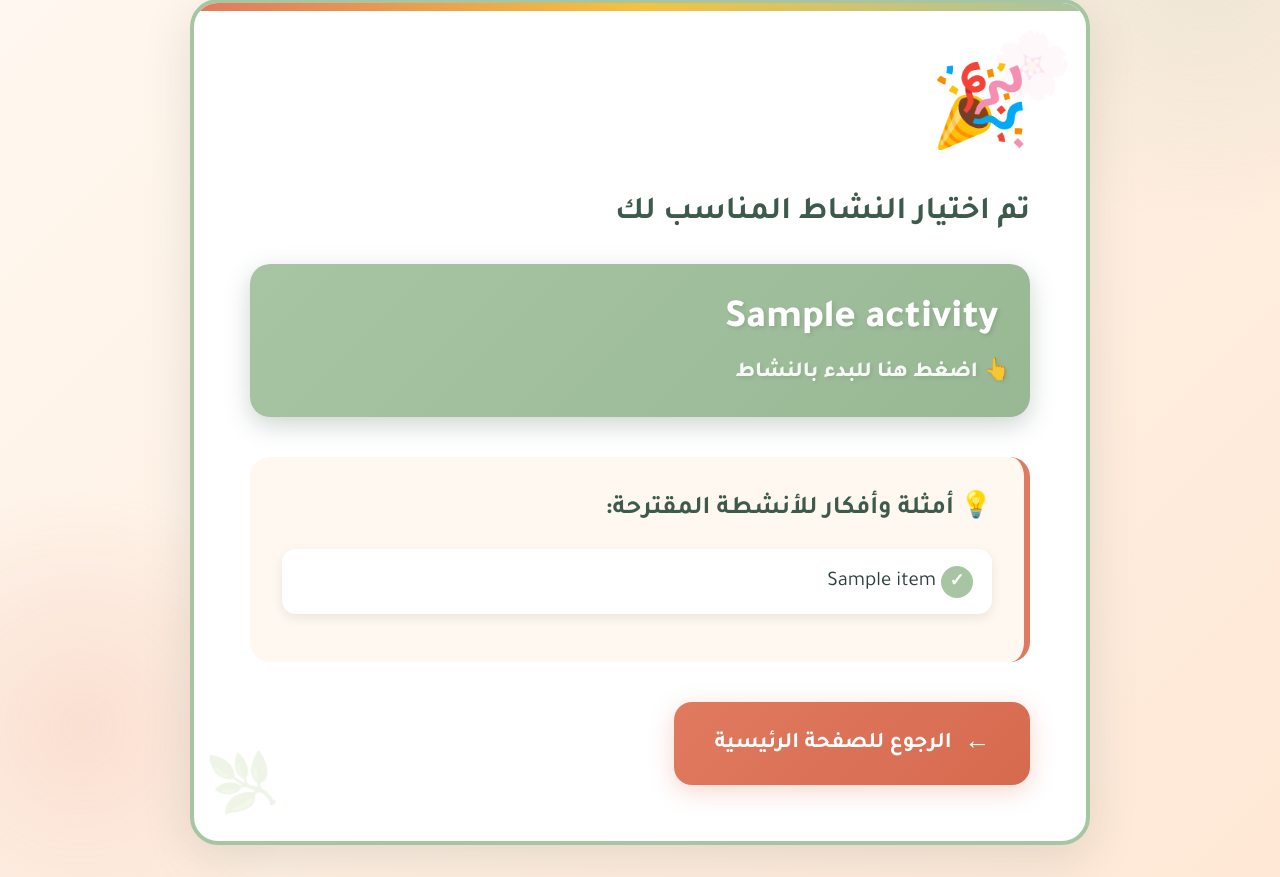
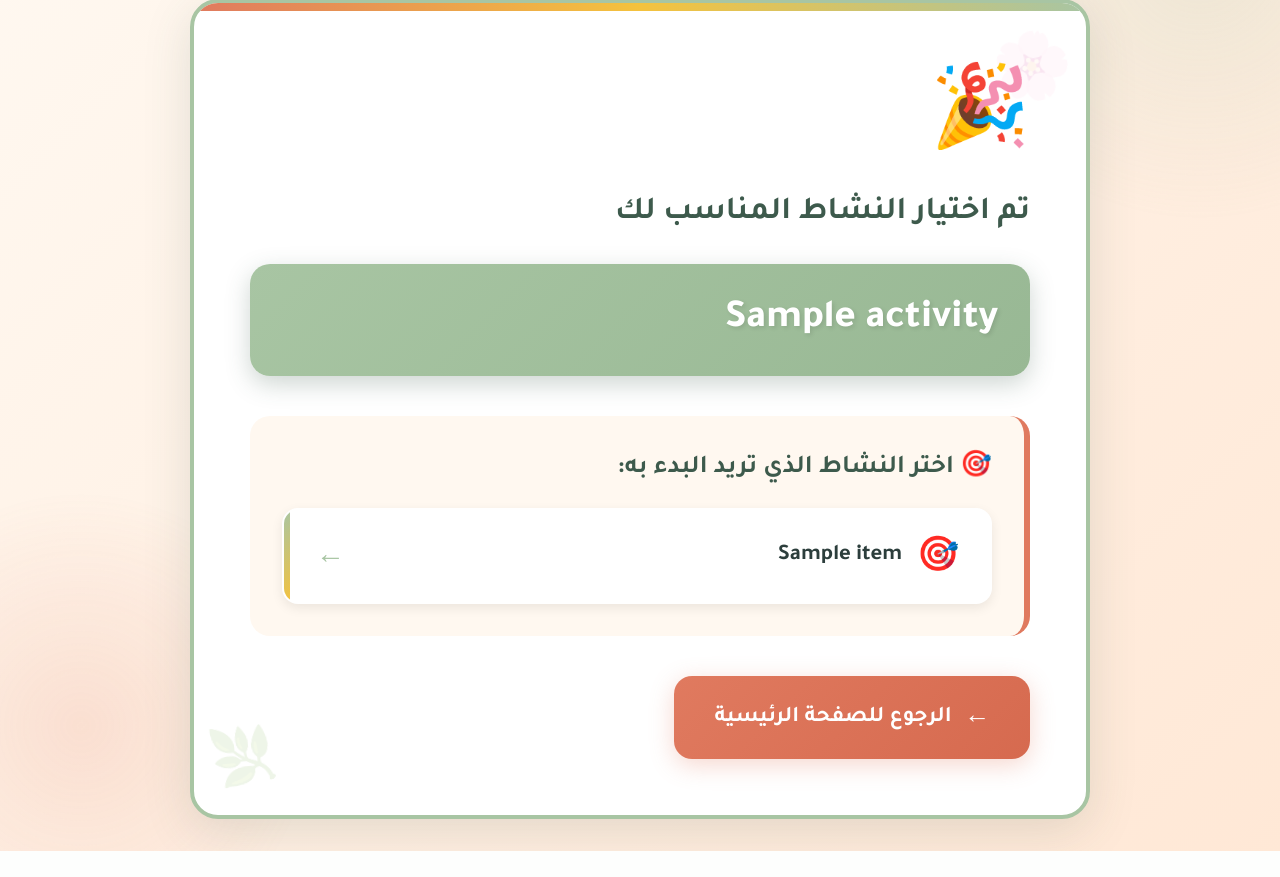
Before and after one commit to HaneenDahbour/elderly-ai-system, a Flask app: template templates/result.html in a window 1280 px wide. Shown: the part 33-910 px from the top of the page. After the commit the page ends 884 px from the top, so only its background shows below. Run offline with Flask 3, Linux system fonts and the light colour scheme; the template is opened without the code that fills it: most values are stand-ins (such as "Sample title", 1, 10 or a date in 2020); parts of the project's set-up code (start-up, migrations or seed data) failed here and were passed over.

```diff
--- a/app.py
+++ b/app.py
@@ -29,35 +29,44 @@ def predict():
     prediction = model.predict(data)
     activity = le.inverse_transform(prediction)[0]
 
-    # روابط الأنشطة الحقيقية على الإنترنت
-    activity_link = ""
+    # روابط الأنشطة مع الاقتراحات
+    suggestions_with_links = []
 
     if activity == "نادي حوار":
-        activity_link = "https://meet.jit.si"  # منصة اجتماعات مجانية
+        suggestions_with_links = [
+            {"name": "جلسة دردشة جماعية", "link": "https://meet.jit.si"},
+            {"name": "مناقشة قصة", "link": "https://www.storycorps.org"},
+            {"name": "نادي ذكريات", "link": "https://www.reminiscencetherapyarchive.org"},
+            {"name": "لقاء عائلي افتراضي", "link": "https://zoom.us"},
+            {"name": "مشاركة تجارب الحياة", "link": "https://www.storybooth.com"}
+        ]
 
     elif activity == "جلسة ألغاز":
-        activity_link = "https://www.puzzle-sudoku.com"  # ألعاب ألغاز متنوعة
+        suggestions_with_links = [
+            {"name": "كلمات متقاطعة", "link": "https://www.wordgames.com/crossword.html"},
+            {"name": "سودوكو", "link": "https://www.sudoku.com"},
+            {"name": "ألعاب ذاكرة", "link": "https://www.memozor.com/memory-games"},
+            {"name": "ألغاز منطقية", "link": "https://www.puzzle-sudoku.com"},
+            {"name": "ألعاب الذكاء", "link": "https://www.lumosity.com"}
+        ]
 
     elif activity == "تمارين خفيفة":
-        activity_link = "https://www.youtube.com/watch?v=8BcPHWGQO44"  # فيديو تمارين للكبار
+        suggestions_with_links = [
+            {"name": "تمارين كرسي", "link": "https://www.youtube.com/watch?v=8BcPHWGQO44"},
+            {"name": "مشي منزلي", "link": "https://www.youtube.com/watch?v=enYITYwvPAQ"},
+            {"name": "يوغا للمبتدئين", "link": "https://www.youtube.com/watch?v=v7AYKMP6rOE"},
+            {"name": "تمارين توازن", "link": "https://www.youtube.com/watch?v=FNY3bKfE8gA"},
+            {"name": "تمارين تمدد", "link": "https://www.youtube.com/watch?v=g_tea8ZNk5A"}
+        ]
 
     elif activity == "نشاط فني":
-        activity_link = "https://sketch.io/sketchpad/"  # لوحة رسم أونلاين
-
-    # Activity suggestions
-    suggestions = []
-
-    if activity == "نادي حوار":
-        suggestions = ["جلسة حوار جماعي", "مناقشة قصة", "نادي ذكريات", "لقاء عائلي", "مشاركة تجارب الحياة"]
-
-    elif activity == "جلسة ألغاز":
-        suggestions = ["حل كلمات متقاطعة", "ألعاب ذاكرة", "ألغاز منطقية", "سودوكو", "ألعاب الذكاء"]
-
-    elif activity == "تمارين خفيفة":
-        suggestions = ["تمارين تمدد", "مشي جماعي", "حركات كرسي خفيفة", "يوغا للمبتدئين", "تمارين توازن"]
-
-    elif activity == "نشاط فني":
-        suggestions = ["رسم وتلوين", "أشغال يدوية", "تشكيل بالصلصال", "موسيقى هادئة", "خط عربي"]
+        suggestions_with_links = [
+            {"name": "رسم أونلاين", "link": "https://sketch.io/sketchpad/"},
+            {"name": "تلوين للكبار", "link": "https://www.thecolor.com"},
+            {"name": "موسيقى هادئة", "link": "https://www.youtube.com/watch?v=lFcSrYw-ARY"},
+            {"name": "صناعة فنية", "link": "https://www.pinterest.com/search/pins/?q=easy%20crafts%20for%20seniors"},
+            {"name": "خط عربي", "link": "https://www.calligrapher.ai"}
+        ]
 
     explanation = ""
 
@@ -92,9 +101,8 @@ def predict():
     return render_template(
         "result.html",
         activity=activity,
-        activity_link=activity_link,
         explanation=explanation,
-        suggestions=suggestions
+        suggestions=suggestions_with_links
     )
 
 
@@ -188,6 +196,15 @@ def page_not_found(e):
 
 
 if __name__ == "__main__":
+    print("=" * 60)
+    print("🚀 تم تشغيل نظام توصية الأنشطة لكبار السن بنجاح!")
+    print("=" * 60)
+    print("📍 الصفحة الرئيسية: http://0.0.0.0:10000/")
+    print("📊 صفحة الإحصائيات: http://0.0.0.0:10000/stats")
+    print("=" * 60)
+    print("💡 ملاحظة: سيتم حفظ جميع التنبؤات في ملف history.csv")
+    print("=" * 60)
+
     import os
     port = int(os.environ.get("PORT", 10000))
     app.run(host="0.0.0.0", port=port, debug=True)
--- a/templates/result.html
+++ b/templates/result.html
@@ -166,61 +166,6 @@
             text-shadow: 2px 2px 4px rgba(0, 0, 0, 0.1);
         }
 
-        .activity-clickable {
-            display: block;
-            text-decoration: none;
-            cursor: pointer;
-            transition: all 0.3s ease;
-            position: relative;
-            overflow: hidden;
-        }
-
-        .activity-clickable::before {
-            content: '';
-            position: absolute;
-            top: 50%;
-            left: 50%;
-            width: 0;
-            height: 0;
-            border-radius: 50%;
-            background: rgba(255, 255, 255, 0.3);
-            transform: translate(-50%, -50%);
-            transition: width 0.6s, height 0.6s;
-        }
-
-        .activity-clickable:hover::before {
-            width: 500px;
-            height: 500px;
-        }
-
-        .activity-clickable:hover {
-            transform: scale(1.05);
-            box-shadow: 0 12px 36px rgba(61, 90, 76, 0.35);
-        }
-
-        .activity-clickable:active {
-            transform: scale(0.98);
-        }
-
-        .click-hint {
-            display: block;
-            font-size: 1.3rem;
-            margin-top: 0.8rem;
-            opacity: 0.9;
-            animation: pulse 2s ease-in-out infinite;
-        }
-
-        @keyframes pulse {
-            0%, 100% {
-                opacity: 0.7;
-                transform: scale(1);
-            }
-            50% {
-                opacity: 1;
-                transform: scale(1.05);
-            }
-        }
-
         @keyframes scaleIn {
             from {
                 opacity: 0;
@@ -260,30 +205,36 @@
             font-weight: 700;
         }
 
-        .suggestion-list {
-            list-style: none;
-            padding: 0;
+        .suggestion-grid {
+            display: grid;
+            gap: 1rem;
+            margin-top: 1.5rem;
         }
 
-        .suggestion-list li {
+        .suggestion-button {
+            display: flex;
+            align-items: center;
+            justify-content: space-between;
             background: white;
-            padding: 1.3rem 1.5rem;
-            margin: 1rem 0;
-            border-radius: 14px;
-            font-size: 1.3rem;
+            padding: 1.5rem 2rem;
+            border-radius: 16px;
+            text-decoration: none;
             color: var(--text-primary);
+            font-size: 1.4rem;
+            font-weight: 600;
             box-shadow: 0 4px 12px rgba(0, 0, 0, 0.08);
+            transition: all 0.3s ease;
             position: relative;
-            padding-right: 3.5rem;
-            transition: all 0.3s ease;
+            overflow: hidden;
+            border: 2px solid transparent;
             animation: fadeInLeft 0.5s ease-out both;
         }
 
-        .suggestion-list li:nth-child(1) { animation-delay: 1s; }
-        .suggestion-list li:nth-child(2) { animation-delay: 1.1s; }
-        .suggestion-list li:nth-child(3) { animation-delay: 1.2s; }
-        .suggestion-list li:nth-child(4) { animation-delay: 1.3s; }
-        .suggestion-list li:nth-child(5) { animation-delay: 1.4s; }
+        .suggestion-button:nth-child(1) { animation-delay: 1s; }
+        .suggestion-button:nth-child(2) { animation-delay: 1.1s; }
+        .suggestion-button:nth-child(3) { animation-delay: 1.2s; }
+        .suggestion-button:nth-child(4) { animation-delay: 1.3s; }
+        .suggestion-button:nth-child(5) { animation-delay: 1.4s; }
 
         @keyframes fadeInLeft {
             from {
@@ -296,28 +247,62 @@
             }
         }
 
-        .suggestion-list li::before {
-            content: '✓';
+        .suggestion-button::before {
+            content: '';
             position: absolute;
-            right: 1.2rem;
-            top: 50%;
-            transform: translateY(-50%);
-            color: white;
-            background: var(--soft-sage);
-            width: 2rem;
-            height: 2rem;
-            border-radius: 50%;
+            top: 0;
+            left: 0;
+            width: 6px;
+            height: 100%;
+            background: linear-gradient(135deg, var(--soft-sage), var(--gentle-gold));
+            transition: width 0.3s ease;
+        }
+
+        .suggestion-button:hover::before {
+            width: 100%;
+            opacity: 0.1;
+        }
+
+        .suggestion-button:hover {
+            transform: translateX(-8px);
+            box-shadow: 0 8px 24px rgba(61, 90, 76, 0.2);
+            border-color: var(--soft-sage);
+            background: linear-gradient(135deg, white, #F8FFF7);
+        }
+
+        .suggestion-button:active {
+            transform: translateX(-5px) scale(0.98);
+        }
+
+        .suggestion-icon {
             display: flex;
             align-items: center;
-            justify-content: center;
-            font-weight: bold;
-            font-size: 1.1rem;
+            gap: 1rem;
         }
 
-        .suggestion-list li:hover {
-            transform: translateX(-8px);
-            box-shadow: 0 6px 20px rgba(61, 90, 76, 0.15);
-            background: linear-gradient(135deg, white, #FAFDF9);
+        .suggestion-icon::before {
+            content: '🎯';
+            font-size: 2rem;
+            animation: pulse 2s ease-in-out infinite;
+        }
+
+        @keyframes pulse {
+            0%, 100% {
+                transform: scale(1);
+            }
+            50% {
+                transform: scale(1.1);
+            }
+        }
+
+        .suggestion-arrow {
+            color: var(--soft-sage);
+            font-size: 1.8rem;
+            transition: transform 0.3s ease;
+        }
+
+        .suggestion-button:hover .suggestion-arrow {
+            transform: translateX(-5px);
         }
 
         .back-button {
@@ -416,17 +401,13 @@
                 padding: 1.5rem;
             }
 
-            .click-hint {
-                font-size: 1.1rem;
-            }
-
             .explanation strong {
                 font-size: 1.4rem;
             }
 
-            .suggestion-list li {
+            .suggestion-button {
                 font-size: 1.2rem;
-                padding: 1.1rem 1.3rem 1.1rem 3rem;
+                padding: 1.3rem 1.5rem;
             }
 
             .back-button {
@@ -453,12 +434,13 @@
                 padding: 1.3rem;
             }
 
-            .click-hint {
-                font-size: 1rem;
+            .suggestion-button {
+                font-size: 1.1rem;
+                padding: 1.2rem;
             }
 
-            .suggestion-list li {
-                font-size: 1.1rem;
+            .suggestion-icon::before {
+                font-size: 1.5rem;
             }
         }
 
@@ -490,24 +472,22 @@
 
             <h2>تم اختيار النشاط المناسب لك</h2>
 
-            {% if activity_link %}
-            <a href="{{ activity_link }}" target="_blank" rel="noopener noreferrer" class="activity-result activity-clickable">
-                {{ activity }}
-                <span class="click-hint">👆 اضغط هنا للبدء بالنشاط</span>
-            </a>
-            {% else %}
             <div class="activity-result">
                 {{ activity }}
             </div>
-            {% endif %}
 
             <div class="explanation">
-                <strong>💡 أمثلة وأفكار للأنشطة المقترحة:</strong>
-                <ul class="suggestion-list">
+                <strong>🎯 اختر النشاط الذي تريد البدء به:</strong>
+                <div class="suggestion-grid">
                     {% for item in suggestions %}
-                    <li>{{ item }}</li>
+                    <a href="{{ item.link }}" target="_blank" rel="noopener noreferrer" class="suggestion-button">
+                        <div class="suggestion-icon">
+                            <span>{{ item.name }}</span>
+                        </div>
+                        <span class="suggestion-arrow">←</span>
+                    </a>
                     {% endfor %}
-                </ul>
+                </div>
             </div>
 
             <a href="/" class="back-button">
```
